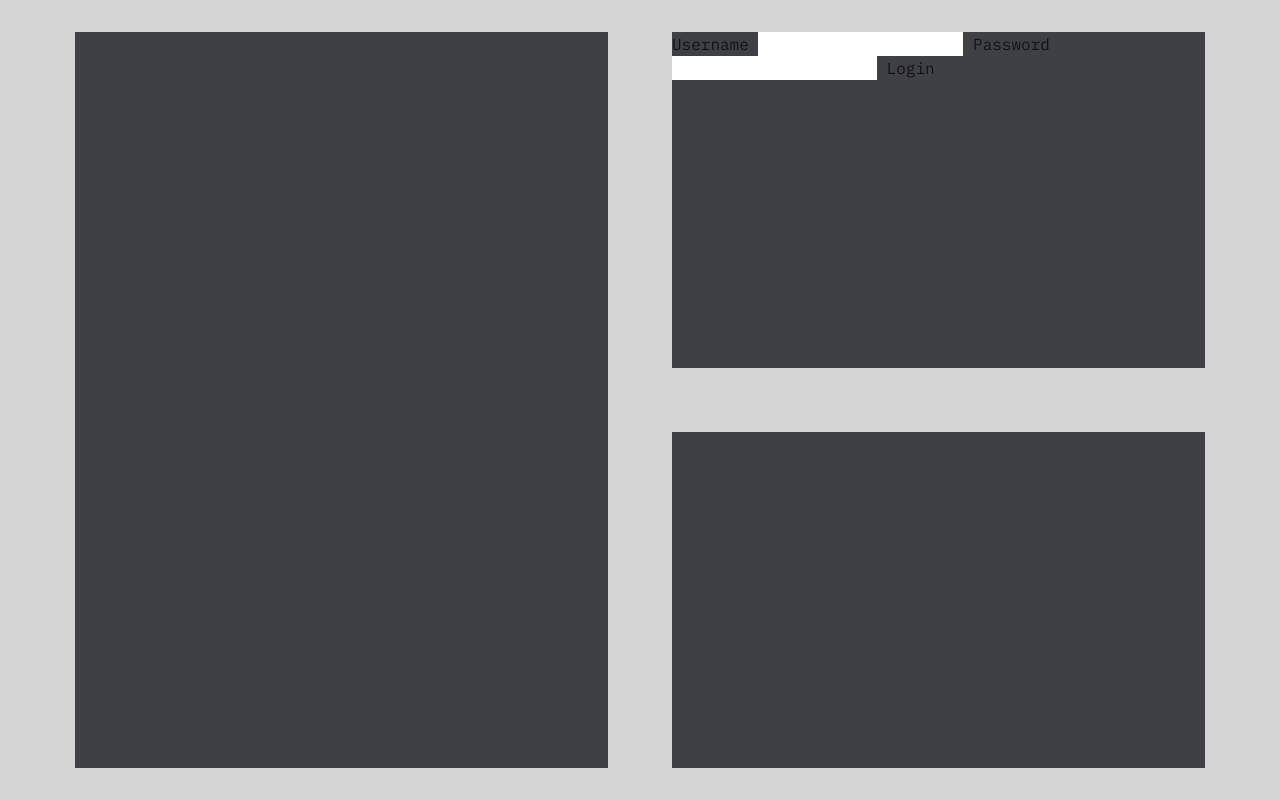
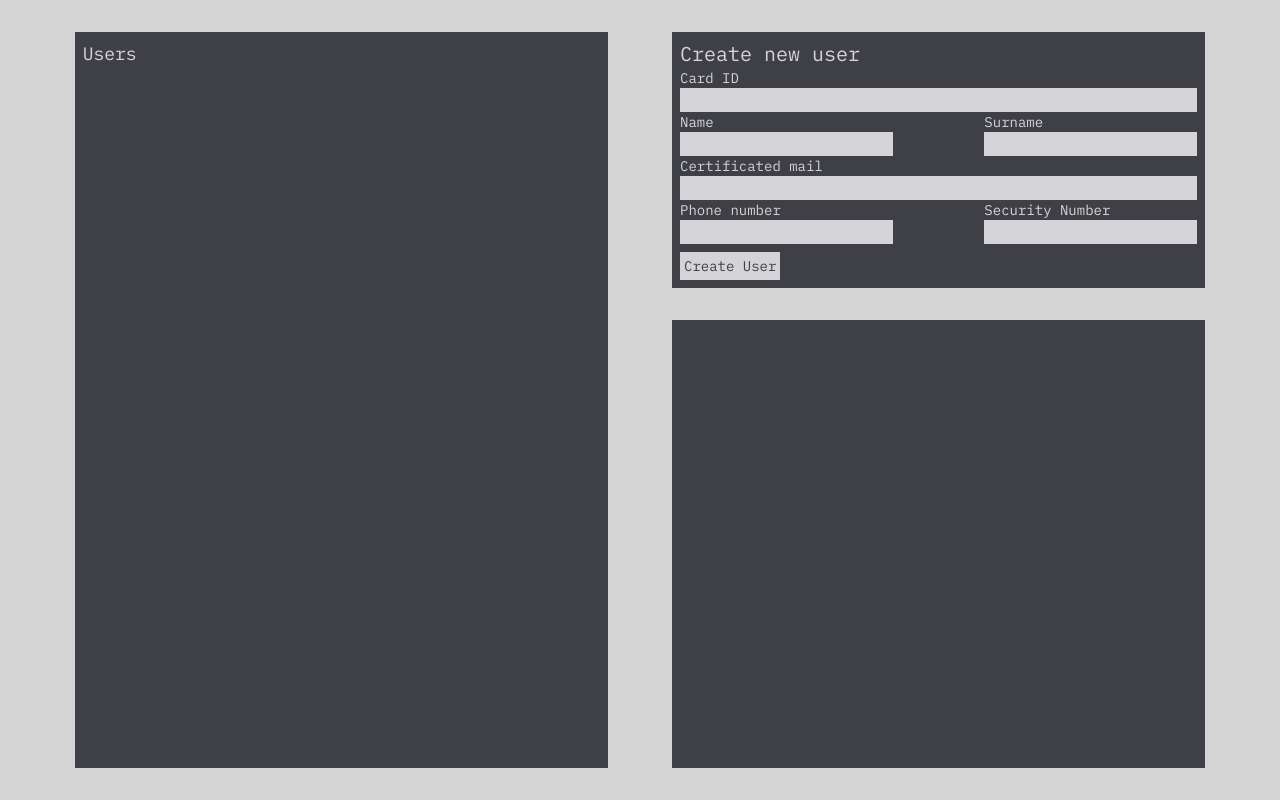
Before and after one commit to logetx/SafeShowcase, a SvelteKit app: page /users in a window 1280 px wide. Built offline with nearby package versions, Linux system fonts and the light colour scheme; no server answers.

Commit message:
create create user box

```diff
--- /dev/null
+++ b/src/routes/users/+page.server.ts
@@ -0,0 +1,7 @@
+import type { Action } from "../$types";
+
+export const actions: Action = {
+    async create({}) {
+        return;
+    }
+}
--- a/src/routes/users/+page.svelte
+++ b/src/routes/users/+page.svelte
@@ -1,25 +1,51 @@
 <script lang="ts">
 	import { enhance } from "$app/forms";
-
-
-
 </script>
 
 <section class="w-full h-full flex flex-row justify-center gap-16">
-    <div class="w-5/12 bg-zinc-700 my-8">
+    <div class="w-5/12 bg-zinc-700 my-8 p-2">
+        <h2 class="text-lg text-zinc-300">Users</h2>
+        <div class="h-full w-full">
 
+        </div>
     </div>
-    <div class="flex flex-col justify-between w-5/12 my-8 gap-16">
-        <div class="w-full h-full bg-zinc-700">
+    <div class="flex flex-col justify-between w-5/12 my-8 gap-8">
+        <div class="w-full h-fit bg-zinc-700 text-zinc-300 text-sm p-2">
+            <h1 class="text-xl">Create new user</h1>
             <form
                 method="post"
+                action="?/create"
                 use:enhance
             >
-                <label for="username">Username</label>
-                <input type="text" name="username" id="username" />
-                <label for="password">Password</label>
-                <input type="password" name="password" id="password" />
-                <button type="submit">Login</button>
+                <div class="flex flex-col">
+                    <label for="cardHex">Card ID</label>
+                    <input class="bg-zinc-300 text-zinc-700 px-1 text-base" type="text" name="cardHex" id="cardHex">
+                </div>
+                <div class="flex flex-row justify-between">
+                    <div class="flex flex-col">
+                        <label for="name">Name</label>
+                        <input class="bg-zinc-300 text-zinc-700 px-1 text-base" type="text" name="name" id="name"/>
+                    </div>
+                    <div class="flex flex-col">
+                        <label for="surname">Surname</label>
+                        <input class="bg-zinc-300 text-zinc-700 px-1 text-base" type="text" name="surname" id="surname" />
+                    </div>
+                </div>
+                <div class="flex flex-col">
+                    <label for="email">Certificated mail</label>
+                    <input class="bg-zinc-300 text-zinc-700 px-1 text-base" type="email" name="email" id="email">
+                </div>
+                <div class="flex flex-row justify-between">
+                    <div class="flex flex-col">
+                        <label for="phoneNumber">Phone number</label>
+                        <input class="bg-zinc-300 text-zinc-700 px-1 text-base" type="tel" name="phoneNumber" id="phoneNumber">
+                    </div>
+                    <div class="flex flex-col">
+                        <label for="securityNumber">Security Number</label>
+                        <input class="bg-zinc-300 text-zinc-700 px-1 text-base" type="text" name="securityNumber" id="securityNumber">
+                    </div>
+                </div>
+                <button class="mt-2 p-1 bg-zinc-300 text-zinc-700" type="submit">Create User</button>
             </form>
         </div>
         <div class="w-full h-full bg-zinc-700">
```
